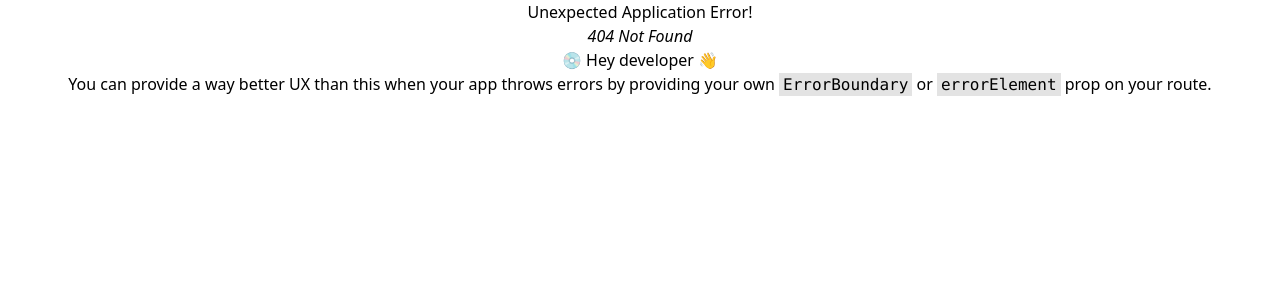
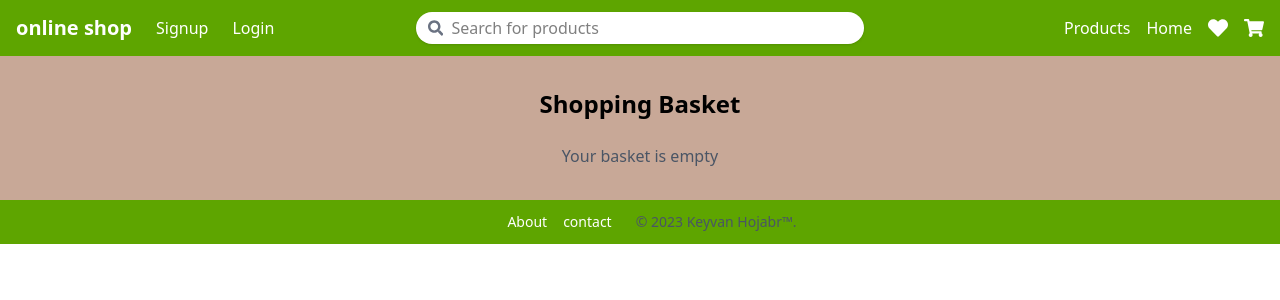
Before and after one commit to Keyvan1369/shop-project-frontend, a React (Vite) app: page /cart in a window 1280 px wide. Before the commit this address had no page. Shown: the top 300 px of the page. Built offline with nearby package versions, Linux system fonts and the light colour scheme.

Commit message:
make cart page & develop product

```diff
--- a/src/app/App.jsx
+++ b/src/app/App.jsx
@@ -1,11 +1,14 @@
 import { RouterProvider } from "react-router-dom";
 import { router } from "./routes";
 import "./App.css";
+import { CartProvider } from "../features/auth/component/CartContext";
 
 function App() {
   return (
     <>
-      <RouterProvider router={router} />
+      <CartProvider>
+        <RouterProvider router={router} />
+      </CartProvider>
     </>
   );
 }
--- a/src/app/routes.jsx
+++ b/src/app/routes.jsx
@@ -6,6 +6,8 @@ import { SignupPage } from "../features/auth/pages/signupPage";
 import { ProductsPage } from "../features/auth/pages/ProductsPage";
 import { ContactPage } from "../features/auth/pages/ContactPage";
 import { AboutPage } from "../features/auth/pages/AboutPage";
+import { CartPage } from "../features/auth/pages/CartPage";
+
 
 
 
@@ -16,6 +18,8 @@ export const router = createBrowserRouter([
   { path: "/products", element: <ProductsPage /> },
   { path: "/contact", element: <ContactPage /> },
   { path: "/about", element: <AboutPage /> },
+  { path: "/cart", element: <CartPage /> },
+
 
 
 
--- /dev/null
+++ b/src/features/auth/component/CartContext.jsx
@@ -0,0 +1,35 @@
+import React, { createContext, useContext, useState } from "react";
+
+const CartContext = createContext();
+
+export const CartProvider = ({ children }) => {
+  const [cart, setCart] = useState([]);
+
+  const addToCart = (product) => {
+    setCart((prevCart) => {
+      const existing = prevCart.find((item) => item.id === product.id);
+      if (existing) {
+        return prevCart.map((item) =>
+          item.id === product.id
+            ? { ...item, quantity: item.quantity + 1 }
+            : item
+        );
+      }
+      return [...prevCart, { ...product, quantity: 1 }];
+    });
+  };
+
+  const removeFromCart = (id) => {
+    setCart((prevCart) => prevCart.filter((item) => item.id !== id));
+  };
+
+  const clearCart = () => setCart([]);
+
+  return (
+    <CartContext.Provider value={{ cart, addToCart, removeFromCart, clearCart }}>
+      {children}
+    </CartContext.Provider>
+  );
+};
+
+export const useCart = () => useContext(CartContext);
--- /dev/null
+++ b/src/features/auth/component/CartForm.jsx
@@ -0,0 +1,42 @@
+import React from "react";
+import { useCart } from "./CartContext";
+
+export const CartForm = () => {
+  const { cart, removeFromCart, clearCart } = useCart();
+
+  return (
+    <section className="bg-[#C8A897] py-8 px-6 md:px-16 flex flex-col items-center">
+      <h2 className="text-2xl font-bold mb-6">Shopping Basket</h2>
+      {cart.length === 0 ? (
+        <p className="text-gray-600">Your basket is empty</p>
+      ) : (
+        <div className="w-full max-w-2xl flex flex-col gap-4">
+          {cart.map((item) => (
+            <div
+              key={item.id}
+              className="flex justify-between items-center border rounded p-4 shadow-sm bg-white"
+            >
+              <div className="flex flex-col">
+                <h3 className="font-medium">{item.name}</h3>
+                <p className="text-gray-500">Quantity: {item.quantity}</p>
+              </div>
+              <p className="text-green-700 font-bold">${item.price}</p>
+              <button
+                onClick={() => removeFromCart(item.id)}
+                className="text-red-500 hover:underline"
+              >
+                Remove
+              </button>
+            </div>
+          ))}
+          <button
+            onClick={clearCart}
+            className="self-center bg-red-600 hover:bg-red-700 text-white px-6 py-2 rounded mt-4"
+          >
+            Clear Basket
+          </button>
+        </div>
+      )}
+    </section>
+  );
+};
--- a/src/features/auth/component/HomeForm.jsx
+++ b/src/features/auth/component/HomeForm.jsx
@@ -20,13 +20,11 @@ export const HomeForm = () => {
           <Link to="/products">
             <button className="bg-green-600 hover:bg-green-700 px-6 py-2 rounded text-white flex items-center gap-2">
               Shop Now <FaArrowRight />
-
             </button>
-               <div className="absolute top-0 right-10 bg-black rounded-full px-6 py-4 text-green-800 font-bold shadow-lg text-center">
-            80 % <br /> Off
-          </div>
+            <div className="absolute top-0 right-10 bg-black rounded-full px-6 py-4 text-green-800 font-bold shadow-lg text-center">
+              80 % <br /> Off
+            </div>
           </Link>
-
         </div>
         <motion.div
           initial={{ scale: 1.95, opacity: 0 }}
@@ -40,11 +38,9 @@ export const HomeForm = () => {
               <img src={products.img} />
             </div>
           ))}
-
         </motion.div>
       </section>
 
-      {/* Auto-scrolling Best Selling Products */}
       <section className="py-8 px-6 md:px-16 overflow-hidden">
         <div className="flex justify-between items-center mb-6">
           <h2 className="text-xl font-semibold">Best Selling Products</h2>
@@ -83,9 +79,9 @@ export const HomeForm = () => {
       <section className="py-8 px-6 md:px-16 bg-[#C8A897] overflow-hidden">
         <div className="flex justify-between items-center mb-6">
           <h2 className="text-xl font-semibold text-white">Top Brands</h2>
-          <button className="text-gray-200 hover:underline">
+          <Link to="/products" className="text-gray-200 hover:underline">
             View All Brands
-          </button>
+          </Link>
         </div>
         <motion.div
           className="flex space-x-6 min-w-max animate-marquee-rtl"
--- a/src/features/auth/component/ProductsForm.jsx
+++ b/src/features/auth/component/ProductsForm.jsx
@@ -1,8 +1,11 @@
-import React from 'react'
-import { useProducts } from '../../post/component/Product'
+import React from "react";
+import { useProducts } from "../../post/component/Product";
+import { useCart } from "../component/CartContext";
 
 export const ProductsForm = () => {
   const products = useProducts();
+   const { addToCart } = useCart();
+
   return (
     <section className="py-8 px-6 md:px-16 bg-[#C8A897]">
       <div>
@@ -16,10 +19,16 @@ export const ProductsForm = () => {
               />
               <h3 className="font-medium mb-2">{products.name}</h3>
               <p className="text-green-700 font-bold">{products.price}</p>
+              <button
+                onClick={() => addToCart(products)}
+                className="bg-lime-600 hover:bg-[#C8A897] text-white px-4 py-2 rounded mt-2"
+              >
+                Add
+              </button>
             </div>
           ))}
         </div>
       </div>
     </section>
-  )
-}
+  );
+};
--- /dev/null
+++ b/src/features/auth/pages/CartPage.jsx
@@ -0,0 +1,13 @@
+import React from "react";
+import { HomeLayout } from "../../../shared/copmonents/HomeLayout";
+import { CartForm } from "../component/CartForm";
+
+export const CartPage = () => {
+  return (
+    <>
+      <HomeLayout>
+        <CartForm />
+      </HomeLayout>
+    </>
+  );
+};
--- a/src/shared/copmonents/Header.jsx
+++ b/src/shared/copmonents/Header.jsx
@@ -1,30 +1,32 @@
 import React from "react";
 import { FaHeart, FaShoppingCart, FaSearch } from "react-icons/fa";
 import { Link } from "react-router-dom";
+import { useCart } from "../../features/auth/component/CartContext";
+
 
 export const Header = () => {
+  const { cart } = useCart();
+
+
+  const cartCount = cart.reduce((sum, item) => sum + item.quantity, 0);
+
   return (
     <nav className="relative flex items-center justify-between px-4 py-2 bg-lime-600 text-white h-14">
-
       <div className="flex items-center gap-6">
-        <div className="font-bold text-xl">onlin shop</div>
+        <div className="font-bold text-xl">online shop</div>
 
         <ul className="hidden md:flex items-center gap-6">
           <li className="hover:text-red-400 cursor-pointer">
             <Link to="/signup">Signup</Link>
           </li>
-
           <li className="hover:text-red-400 cursor-pointer">
             <Link to="/login">Login</Link>
           </li>
         </ul>
       </div>
 
-
       <div className="hidden md:block absolute left-1/2 top-1/2 -translate-x-1/2 -translate-y-1/2 w-full max-w-md pointer-events-none z-10">
-        <label htmlFor="site-search" className="sr-only">
-          Search
-        </label>
+        <label htmlFor="site-search" className="sr-only">Search</label>
         <div className="flex items-center bg-white rounded-full px-3 shadow pointer-events-auto">
           <FaSearch className="text-gray-500" />
           <input
@@ -34,9 +36,7 @@ export const Header = () => {
             className="bg-transparent outline-none px-2 py-1 w-full text-black"
           />
         </div>
-
       </div>
-
 
       <div className="flex items-center gap-4">
         <ul className="relative group cursor-pointer hover:text-red-400">
@@ -46,11 +46,16 @@ export const Header = () => {
           <Link to="/">Home</Link>
         </ul>
         <FaHeart className="text-xl cursor-pointer hover:text-red-400" />
+
         <div className="relative cursor-pointer">
+          <Link to="/cart">
             <FaShoppingCart className="text-xl hover:text-red-400" />
+            {cartCount > 0 && (
               <span className="absolute -top-2 -right-2 bg-white text-red-400 rounded-full text-xs px-1">
-            1
+                {cartCount}
               </span>
+            )}
+          </Link>
         </div>
       </div>
     </nav>
```
Also changed, not shown: src/shared/copmonents/AuthFooter.jsx (+41 -21 lines). Lines whose indentation alone changed are shown as unchanged.
